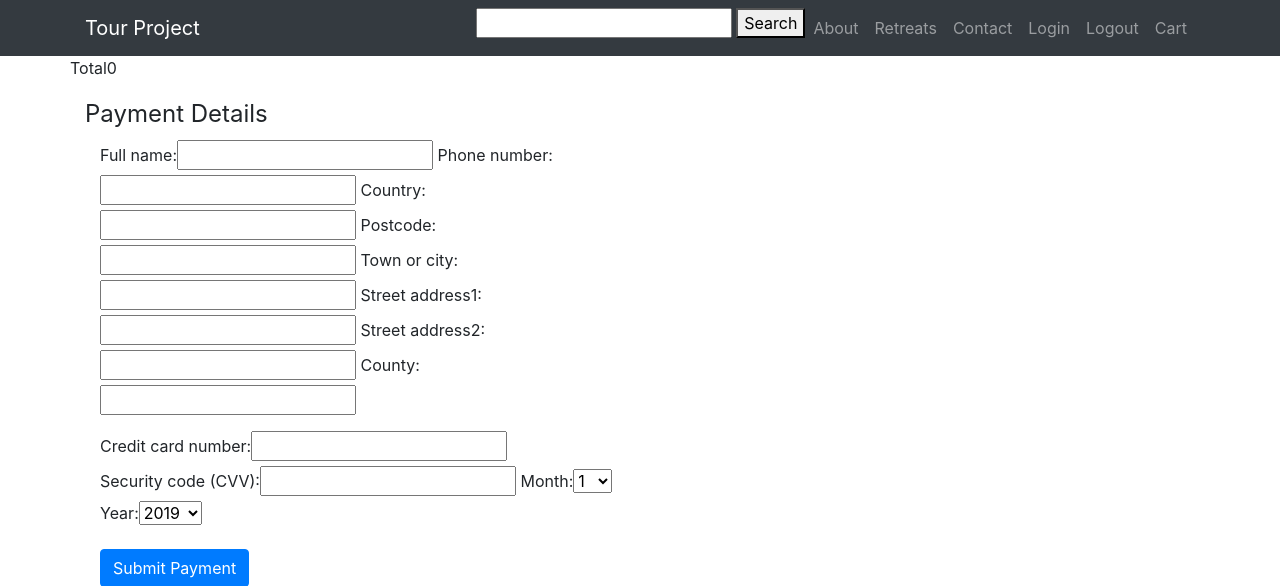
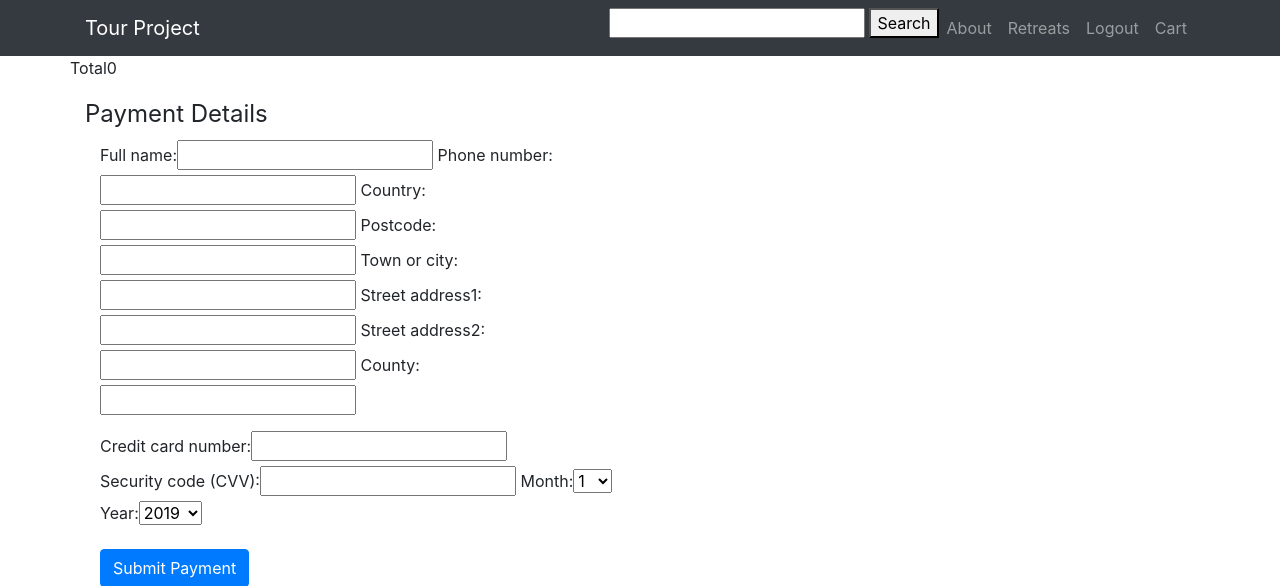
Before and after one commit to EliasOPrado/tour-project, a Django app: page /chekout/ in a window 1280 px wide. Shown: the top 586 px of the page. Run offline with Django 3.2, Linux system fonts and the light colour scheme; the visitor is signed in with stand-in values (Sample User, id 1); some libraries are stand-ins or nearby versions.

Commit message:
added authentication conditional in base.html navbar

```diff
--- a/checkout/templates/checkout.html
+++ b/checkout/templates/checkout.html
@@ -1,19 +1,10 @@
 {% extends "base.html" %}
 {% load static %}
 {% load bootstrap_tags %}
-<!-- head_js is a stripe requirement -->
-{% block head_js %}
+
+
+{% block content %}
 <div class="container">
-  <script type="text/javascript" src="https://js.stripe.com/v3/"></script>
-  <script type="text/javascript">
-    //<![CDATA[
-    Stripe.publishableKey = '{{ publishable }}';
-    //]]>
-  </script>
-  <script type="text/javascript" src="{% static 'js/stripe.js' %}"></script>
-  {% endblock head_js %}
-
-  {% block content %}
   <div class="row row-flex">
     {% for item in cart_items %}
     <div class="col-xs-10 col-xs-offset-1 col-sm-offset-0 col-sm-6 col-md-4 display panel panel-default">
@@ -56,4 +47,15 @@
     </div>
   </form>
 </div>
+
+<!-- head_js is a stripe requirement -->
+{% block head_js %}
+<script type="text/javascript" src="https://js.stripe.com/v3/"></script>
+<script type="text/javascript">
+  //<![CDATA[
+  Stripe.publishableKey = '{{ publishable }}';
+  //]]>
+</script>
+<script type="text/javascript" src="{% static 'js/stripe.js' %}"></script>
+{% endblock head_js %}
 {% endblock %}
--- a/checkout/views.py
+++ b/checkout/views.py
@@ -38,7 +38,7 @@ def checkout(request):
                 order_line_item.save()
 
             try:
-                customer = stripe.Charges.create(
+                customer = stripe.Charge.create(
                     amount=int(total * 100),
                     currency="EUR",
                     description=request.user.email,
@@ -59,5 +59,5 @@ def checkout(request):
     else:
         payment_form = MakePaymentForm()
         order_form = OrderForm()
-        print(payment_form)
+
     return render(request, "checkout.html", {"order_form": order_form, "payment_form": payment_form, "publishable": settings.STRIPE_PUBLISHABLE})
--- a/templates/base.html
+++ b/templates/base.html
@@ -48,17 +48,21 @@
             <!-- FOR TOUR_STORE APP -->
             <a class="nav-link" href="{% url 'destination' %}">Retreats</a>
           </li>
+          {% if user.is_authenticated %}
+
           <li class="nav-item">
-            <a class="nav-link" href="">Contact</a>
+            <a class="nav-link" href="{% url 'logout' %}">Logout</a>
+          </li>
+          {% else %}
+          <li class="nav-item">
+            <a class="nav-link" href="{% url 'register' %}">Register</a>
           </li>
           <li class="nav-item">
             <!-- FOR AUTHENTICATION APP -->
             <!-- dont forget to add if/else based on session -->
-            <a class="nav-link" href="services.html">Login</a>
+            <a class="nav-link" href="{% url 'login' %}">Login</a>
           </li>
-          <li class="nav-item">
-            <a class="nav-link" href="services.html">Logout</a>
-          </li>
+          {% endif %}
           <!-- FOR CART APP -->
           <li class="nav-item">
             <!-- the view cart button will log you into the cart.html url -->
```
